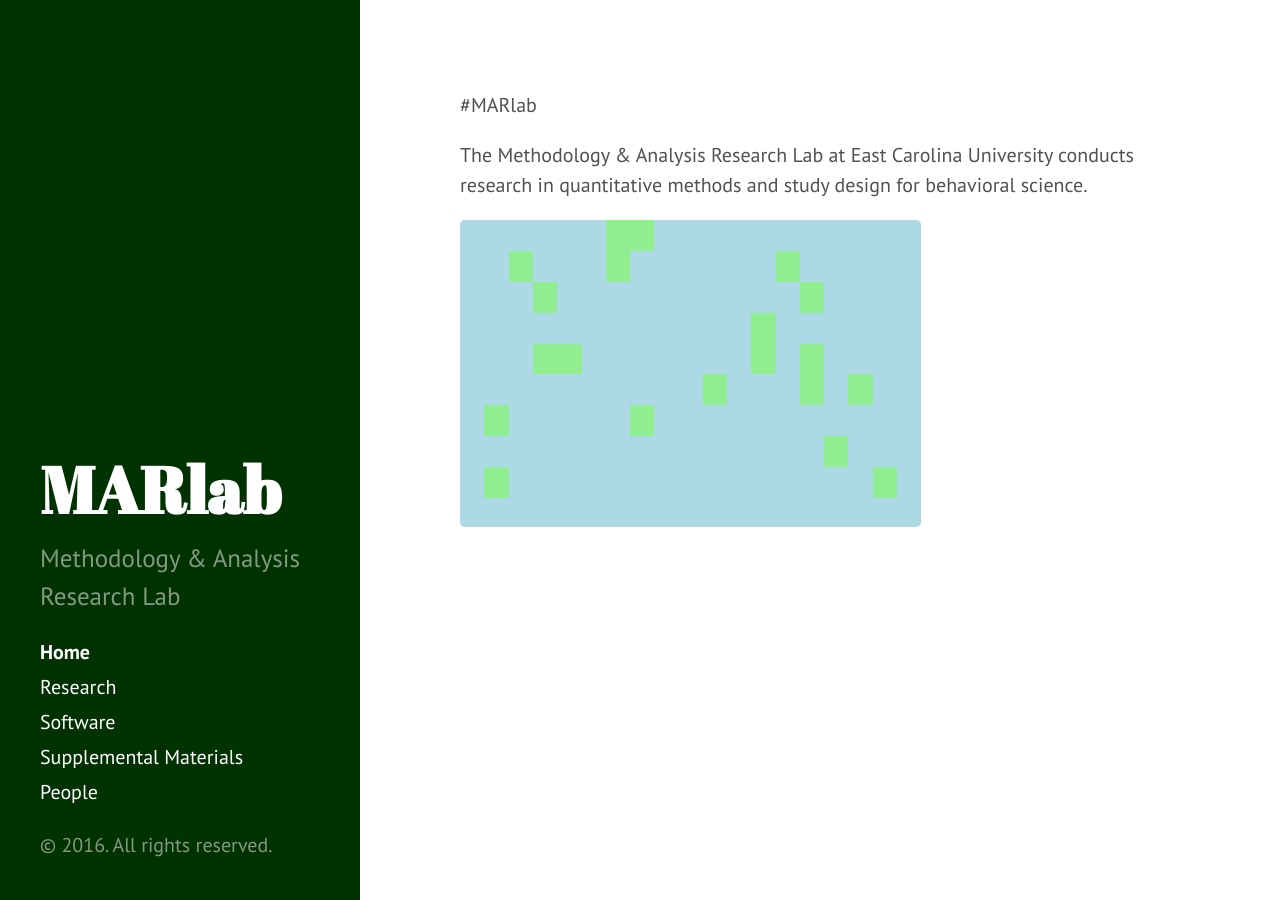
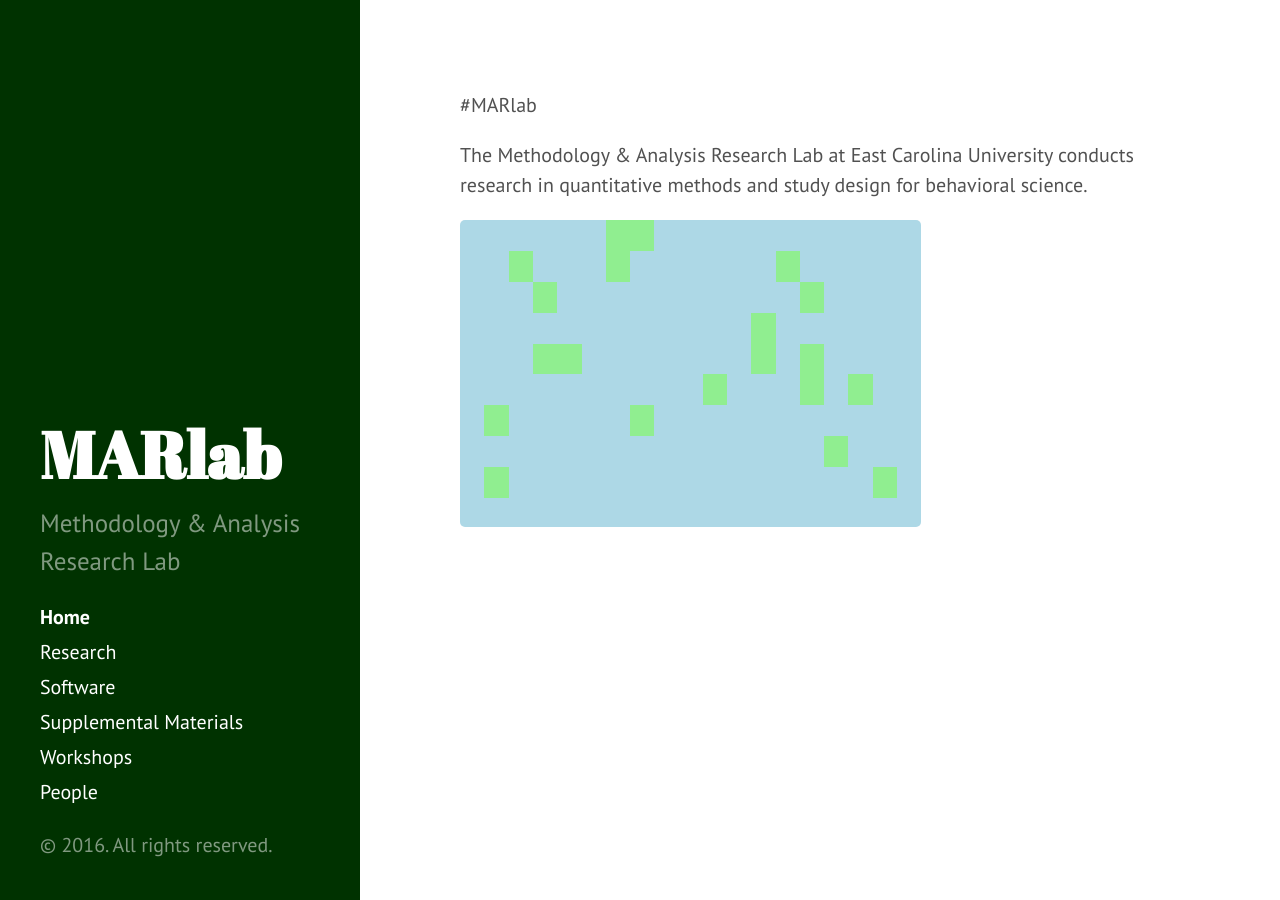
Before and after one commit to schoam4/schoam4.github.io, a Jekyll site: the page built from index.md, in a window 1280 px wide. Built offline with Jekyll 4.4.1, drawn with Linux system fonts in a browser that asks for light colours; the list of posts is cut into pages by our own code.

Commit message:
Workshop page

```diff
--- a/_config.yml
+++ b/_config.yml
@@ -1,5 +1,5 @@
 # Dependencies
-highlighter:      pygments
+highlighter:      rouge
 
 # Permalinks
 permalink:        pretty
```
Also changed, not shown: Workshops.md (added, +6 -0 lines).
